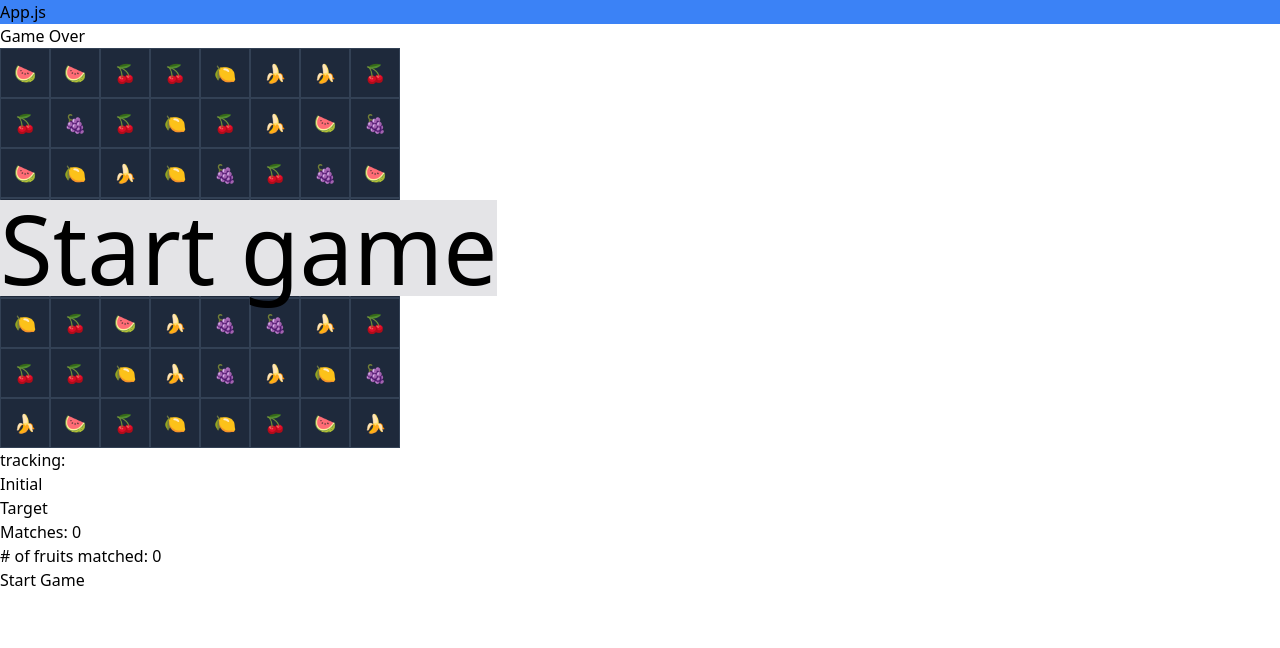
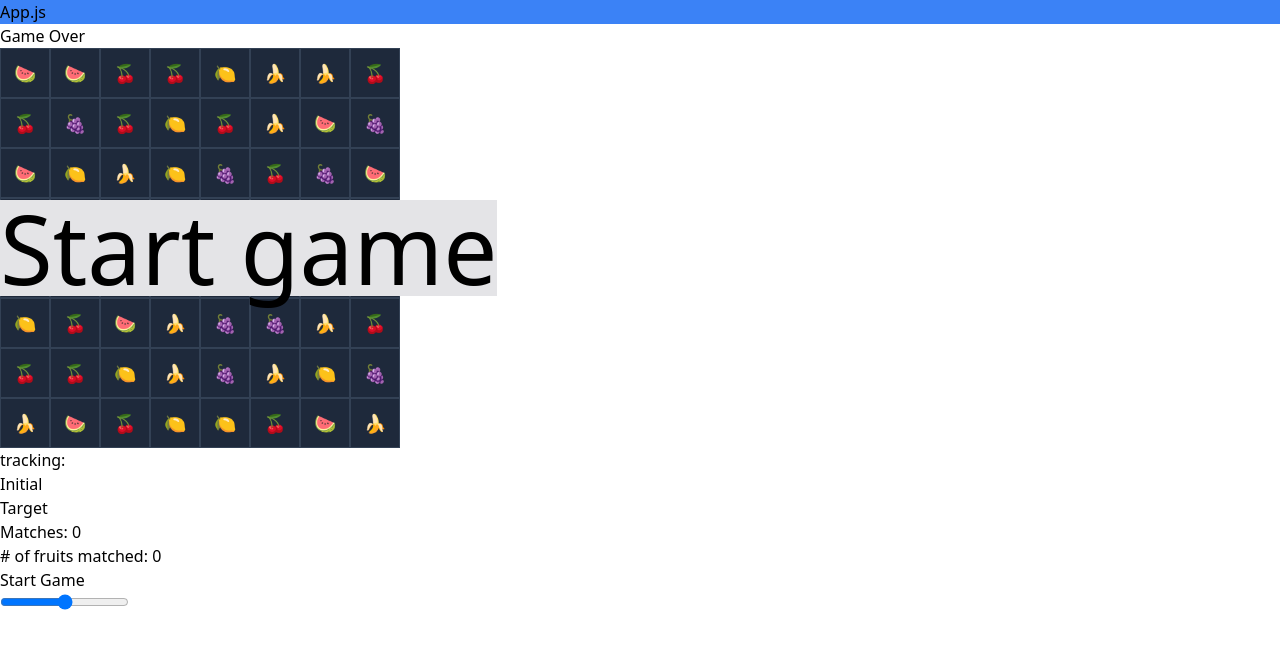
Before and after one commit to r-yabyab/swapples, a React (Create React App) app in the folder swapples-client/: page / in a window 1280 px wide. Shown: the top 648 px of the page. Built offline with nearby package versions, Linux system fonts and the light colour scheme.

Commit message:
Volume bar

```diff
--- a/swapples-client/src/App.js
+++ b/swapples-client/src/App.js
@@ -2,6 +2,7 @@ import { useEffect, useState } from "react";
 import Board from "./components/Board";
 import { BoardOptions } from "./config/BoardOptions";
 import './index.css'
+import Volume from "./components/Volume";
 
 function App() {
 
@@ -18,6 +19,8 @@ function App() {
   const [gameEndTime, setGameEndTime] = useState(null);
   const [timeLeft, setTimeLeft] = useState(0);
   const [preStart, setPreStart] = useState("New")
+
+  const [volume, setVolume] = useState(0.5)
 
   useEffect(() => {
     if (tracking.count > 0) {
@@ -88,6 +91,7 @@ function App() {
             setTracking={setTracking}
             setFruitsMatched={setFruitsMatched}
             isGameActive={isGameActive}
+            volume={volume}
           />
         <div className="absolute text-8xl  bg-zinc-200 top-1/2 -translate-y-[50%] 0">
           {preStart === "Ready" && "Ready?"}
@@ -118,6 +122,10 @@ function App() {
         }
       </div>
 
+      <div>
+        <Volume setVolume={setVolume} volume={volume} />
+      </div>
+
 
     </>
   );
--- a/swapples-client/src/components/Board.js
+++ b/swapples-client/src/components/Board.js
@@ -1,4 +1,4 @@
-import { useState } from "react";
+import { useEffect, useState } from "react";
 import Cell from "./Cell";
 import travisYeah from '../audio/yeah.mp3'
 import travisOnemoretime from '../audio/one-more-time.mp3'
@@ -41,13 +41,18 @@ const generateInitialBoard = (rows, cols) => {
     return board;
 };
 
-export default function Board ({ rows, cols, setTracking, setFruitsMatched, isGameActive })  {
+export default function Board ({ rows, cols, setTracking, setFruitsMatched, isGameActive, volume })  {
     const [board, setBoard] = useState(generateInitialBoard(rows, cols))
     const [selectedCell, setSelectedCell] = useState(null); // first clicked cell
     const [highlightedCells, setHighlightedCells] = useState([])
 
     const audio = new Audio(travisYeah)
     const audio2 = new Audio(travisOnemoretime)
+
+    const playAudio = (audio) => {
+        audio.volume = volume
+        audio.play();
+    }
 
     const handleCellClick = (row, col) => {
         if (!isGameActive) return;
@@ -105,7 +110,8 @@ export default function Board ({ rows, cols, setTracking, setFruitsMatched, isGa
                 ...prevState,
                 count: prevState.count + 1
               }));
-              audio.play()
+            //   audio.play()
+              playAudio(audio)
 
             removeMatches(newBoard, matchedCells);
         } else {
@@ -238,7 +244,8 @@ export default function Board ({ rows, cols, setTracking, setFruitsMatched, isGa
                     }))
 
                     removeMatches(board, matchedCells);
-                    audio2.play();
+                    // audio2.play();
+                    playAudio(audio2)
                     return; // Exit after processing one match
                 }
             }
@@ -264,6 +271,8 @@ export default function Board ({ rows, cols, setTracking, setFruitsMatched, isGa
                 ))}
             </div>
 
+            {/* <button onClick={() => playAudio(audio)}> Volume check</button> */}
+
         </>
     )
 
--- /dev/null
+++ b/swapples-client/src/components/Volume.js
@@ -0,0 +1,18 @@
+
+export default function Volume({ setVolume, volume }) {
+    return (
+        <>
+            <div>
+                <input
+                    type="range"
+                    min="0"
+                    max="1"
+                    step="0.01"
+                    value={volume}
+                    onChange={(e) => setVolume(e.target.value)}
+                />
+            </div>
+        </>
+    )
+
+}
```
